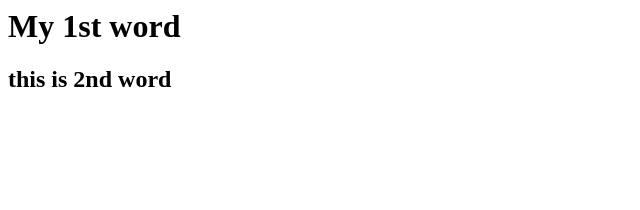
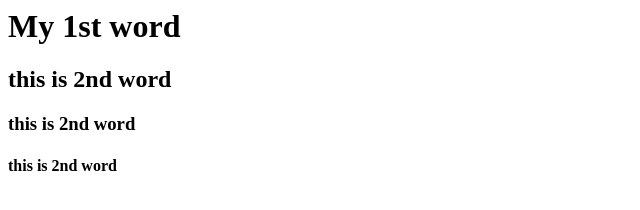
Before and after one commit to ADBarman/Portfolio-Website, a plain HTML site: page index.html in a window 1280 px wide. Shown: the whole page, without its empty margins (0-640 px from the left). Drawn offline with Linux system fonts and the light colour scheme.

Commit message:
make update

```diff
--- a/index.html
+++ b/index.html
@@ -2,3 +2,9 @@
 <div>
     <h2>this is 2nd word</h2>
 </div>
+<div>
+    <h3>this is 2nd word</h3>
+</div>
+<div>
+    <h4>this is 2nd word</h4>
+</div>
```
